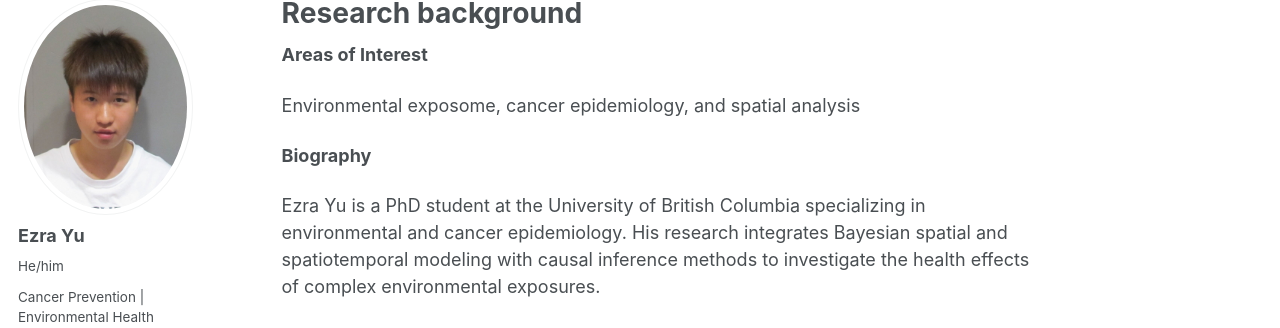
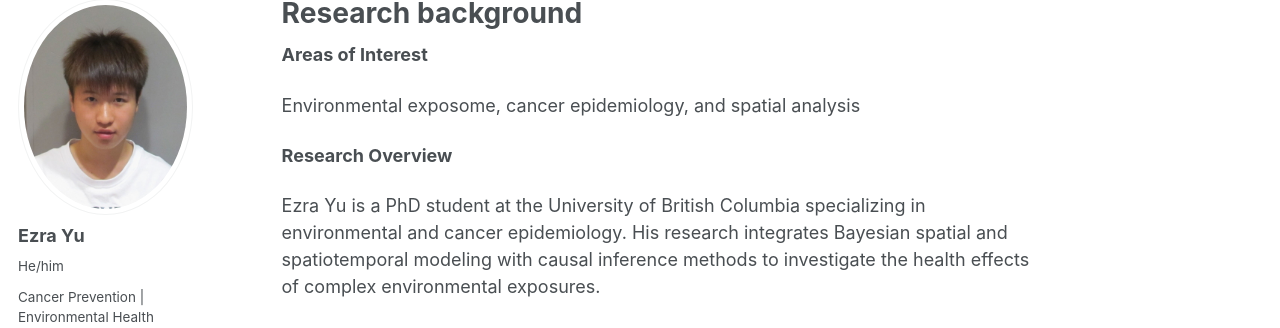
Before and after one commit to ezraxyu/ezraxyu.github.io, a Jekyll site: the page built from index.md, in a window 1280 px wide and 1012 px high. Shown: the part 100-428 px from the top of the window. Built offline with Jekyll 4.4.1, drawn with Linux system fonts in a browser that asks for light colours; some web fonts are replaced; a script that is not in the unit is left out.

Commit message:
Update index.md

```diff
--- a/index.md
+++ b/index.md
@@ -8,7 +8,7 @@ author_profile: true
 
 Environmental exposome, cancer epidemiology, and spatial analysis
 
-**Biography**
+**Research Overview**
 
 Ezra Yu is a PhD student at the University of British Columbia specializing in environmental and cancer epidemiology. His research integrates Bayesian spatial and spatiotemporal modeling with causal inference methods to investigate the health effects of complex environmental exposures.
 
```
